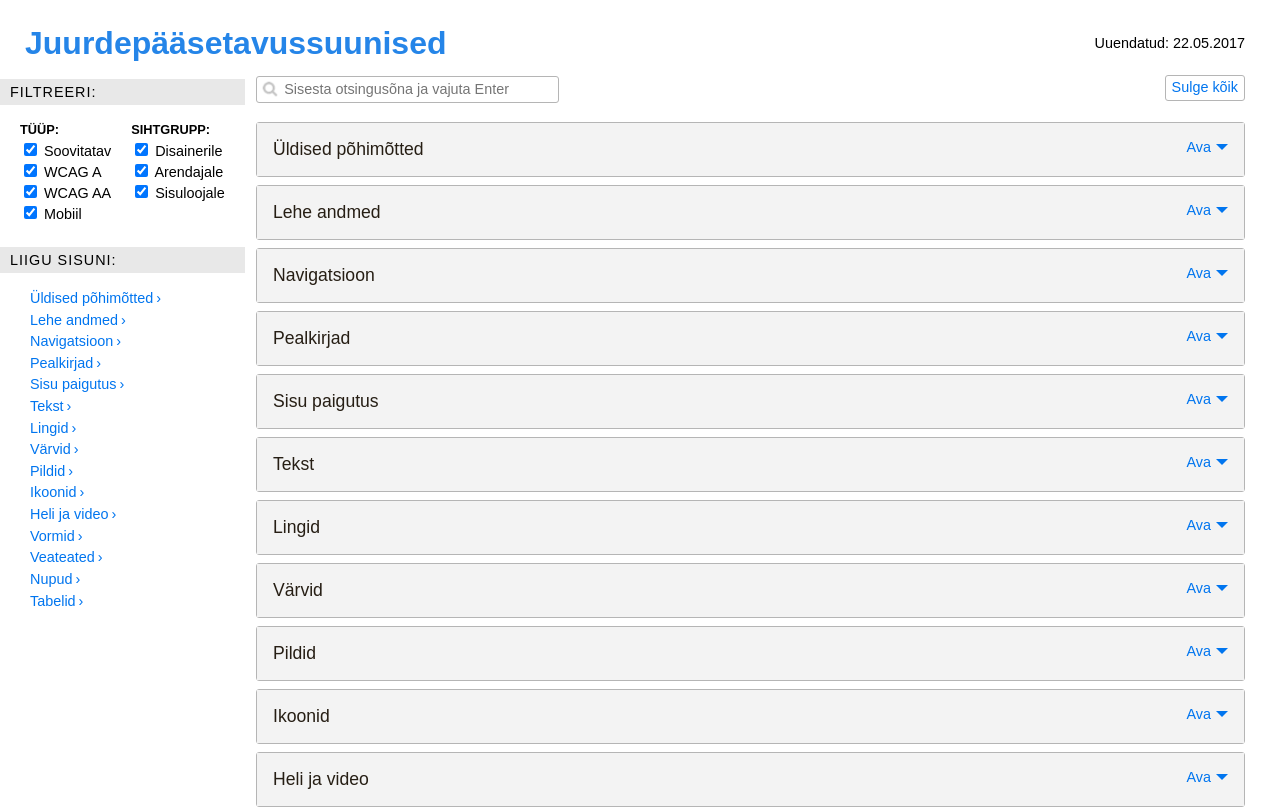
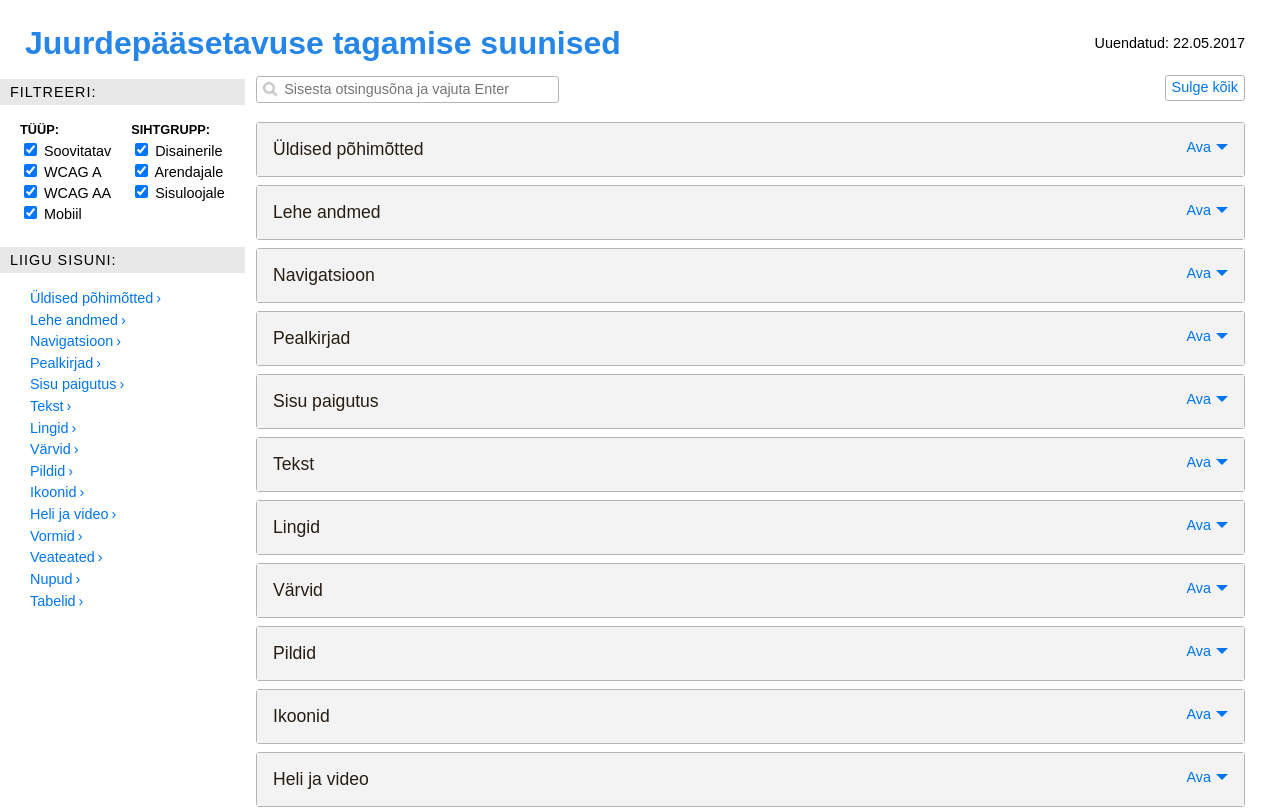
Before and after one commit to mariellmets/accessibility_guidelines, a plain HTML site: page index.html in a window 1280 px wide. Shown: the top 810 px of the page. Drawn offline with Linux system fonts and the light colour scheme.

Commit message:
Update index.html

```diff
--- a/index.html
+++ b/index.html
@@ -5,7 +5,7 @@
 		<meta http-equiv="X-UA-Compatible" content="IE=edge">
 		<meta name="viewport" content="width=device-width, initial-scale=1">
 
-		<title>Juurdepääsetavussuunised</title>
+		<title>Juurdepääsetavuse tagamise suunised</title>
 
 		<link rel="stylesheet" href="a11yAccordion.min.css" type="text/css">
 		<link href="https://fonts.googleapis.com/css?family=Open+Sans" rel="stylesheet">
@@ -15,7 +15,7 @@
 	</head>
 	<body>
 		<header>
-			<h1>Juurdepääsetavussuunised</h1>
+			<h1>Juurdepääsetavuse tagamise suunised</h1>
 			<div class="header-date">Uuendatud: 22.05.2017</div>
 		</header>
 
```
